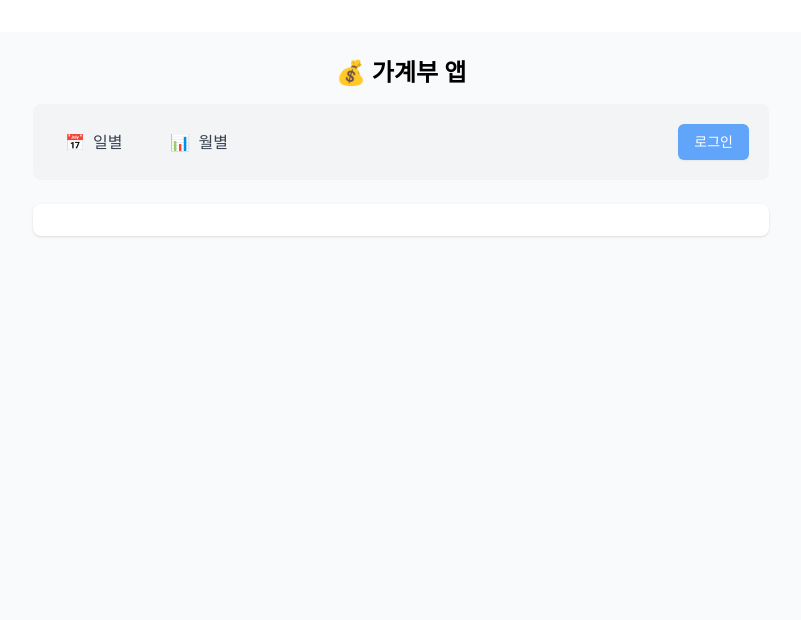
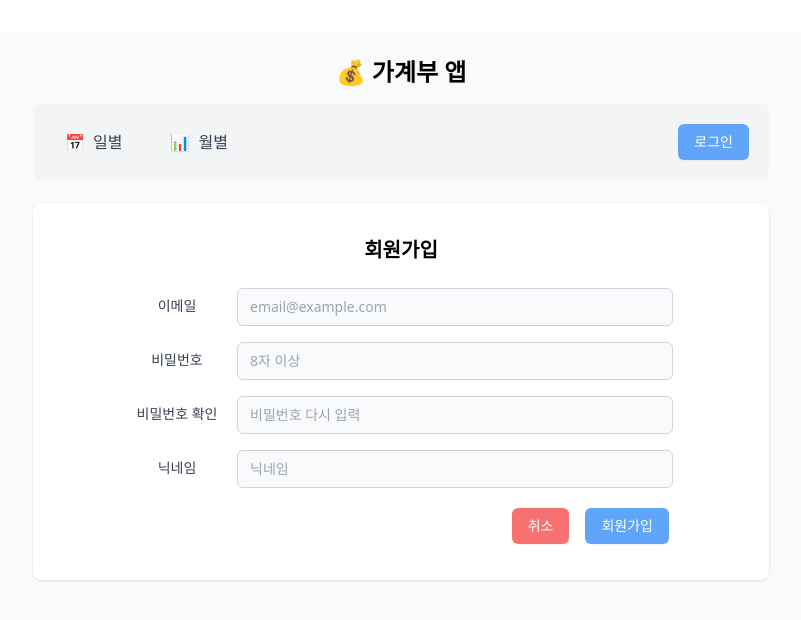
Before and after one commit to sy2667/hh_frontend, a React (Vite) app: page /login/signup in a window 1280 px wide. Shown: the top 620 px of the page, without its empty margins (239-1040 px from the left). Built offline with nearby package versions, Linux system fonts and the light colour scheme; no server answers.

Commit message:
[MOD] 이메일 회원가입/로그인 추가

```diff
--- a/src/App.tsx
+++ b/src/App.tsx
@@ -7,13 +7,10 @@ function App() {
   return (
     <div className="min-h-screen bg-gray-50 dark:bg-gray-900">
       <div className="max-w-3xl mx-auto px-4 py-6">
-        {/* 헤더 */}
         <h1 className="text-2xl font-bold mb-4">{APP_TITLE}</h1>
 
-        {/* 상단 네비게이션 (일/월/연 버튼) */}
         <Navigation />
 
-        {/* 하단 콘텐츠: 여기서 Pages가 라우팅 처리 */}
         <main className="mt-4 bg-white dark:bg-gray-800 rounded-lg p-4 shadow">
           <Pages />
         </main>
--- a/src/components/CustomRadio.tsx
+++ b/src/components/CustomRadio.tsx
@@ -9,7 +9,8 @@ type CustomRadioProps = {
   name: string
   value: string
   options: RadioOption[]
-  direction?: 'row' | 'col' // 라디오 배치
+  direction?: 'row' | 'col'
+  onChange: (value: string) => void
 }
 
 const CustomRadioGroup: React.FC<CustomRadioProps> = ({
@@ -18,6 +19,7 @@ const CustomRadioGroup: React.FC<CustomRadioProps> = ({
   value,
   options,
   direction = 'row',
+  onChange,
 }) => {
   const baseItemClass = `
     flex items-center gap-2
@@ -56,6 +58,7 @@ const CustomRadioGroup: React.FC<CustomRadioProps> = ({
                 value={opt.value}
                 checked={isChecked}
                 className="sr-only"
+                onChange={() => onChange(opt.value)}
               />
 
               <span
--- a/src/components/Modal.tsx
+++ b/src/components/Modal.tsx
@@ -1,6 +1,7 @@
 import React, { useEffect } from 'react'
 import CustomInput from '@components/CustomInput.tsx'
 import CustomRadio from '@components/CustomRadio.tsx'
+import CustomButton from '@components/CustomButton'
 import { defaultValues, type TransactionForm } from '@app-types/transactionType'
 import { useForm } from 'react-hook-form'
 
@@ -55,7 +56,7 @@ export default function Modal({ isOpen, onClose, isMode }: ModalProps) {
               <div className="text-sm text-gray-500">
                 <CustomInput
                   label="내용"
-                  type="description"
+                  type="text"
                   placeholder="ex) 카페, 외식"
                   {...register('description', {
                     required: '내용을 입력해주세요',
@@ -63,34 +64,31 @@ export default function Modal({ isOpen, onClose, isMode }: ModalProps) {
                   error={errors.description?.message}
                 />
 
-                <CustomRadio
-                  label={'수입/지출'}
+                {/*<CustomRadio
+                  label={''}
                   name={'transaction_type'}
                   value={'1'}
                   options={[
                     { value: '1', label: '수입' },
                     { value: '2', label: '지출' },
                   ]}
-                />
-
+                />*/}
                 <CustomInput
-                  label={'금액'}
-                  name={'amount'}
-                  type={'text'}
-                  value={''}
-                  onChange={() => console.log('금액 입력중')}
-                  placeholder={'ex) 5000, 40000'}
-                  disabled={false}
-                  error={''}
+                  label="금액"
+                  type="text"
+                  inputMode="numeric"
+                  placeholder="ex) 5000, 40000"
+                  {...register('amount', {
+                    required: '금액을 입력해주세요.',
+                    onChange: (e) => {
+                      e.target.value = e.target.value.replace(/[^0-9]/g, '')
+                    },
+                  })}
+                  error={errors.amount?.message}
                 />
               </div>
             )}
-
-            {isMode === 'update' && (
-              <div className="text-sm text-gray-500">
-                기존 내역을 수정합니다.
-              </div>
-            )}
+            <CustomButton buttonType="init" htmlType="submit" />
           </form>
         </div>
       </div>
--- a/src/pages/calendar/Day.tsx
+++ b/src/pages/calendar/Day.tsx
@@ -107,7 +107,6 @@ const Day = () => {
       </div>
       <Modal
         isOpen={isModalOpen}
-        title={'수입/지출'}
         isMode={modalMode}
         onClose={() => setIsModalOpen(false)}
       />
--- a/src/pages/index.tsx
+++ b/src/pages/index.tsx
@@ -32,9 +32,6 @@ const Pages = () => {
         }
       />
 
-      {/* 차트 섹션 */}
-      {/*<Route path="/chart/*" element={<ChartPages />} />*/}
-
       {/* 알 수 없는 경로 → 캘린더 일별로 */}
       <Route
         path="*"
--- a/src/pages/login/Login.tsx
+++ b/src/pages/login/Login.tsx
@@ -1,10 +1,10 @@
 import CustomInput from '@components/CustomInput'
 import CustomButton from '@components/CustomButton'
-import { useState, useEffect, useRef, useCallback } from 'react'
+import { useEffect, useRef, useCallback } from 'react'
 import { useAuth } from '../../contexts/AuthContext.tsx'
 import NaverLoginButton from '@components/NaverLoginButton.tsx'
 import { useNavigate } from 'react-router-dom'
-import { loginWithNaver, fetchMe } from '@api/user/user'
+import { loginWithNaver, fetchMe, loginWithHome } from '@api/user/user'
 import { useAuthStore } from '@hooks/common/useAuthStore'
 import { type LoginForm } from '@app-types/userType'
 import { useForm } from 'react-hook-form'
@@ -66,34 +66,45 @@ const Login = () => {
     return () => window.removeEventListener('message', temp)
   }, [onLoginSuccess, APP_ORIGIN])
 
-  const submit = (data: LoginForm) => {
+  const submit = async (data: LoginForm) => {
     if (data.email === 'admin' && data.password === 'admin') {
       setLoginSuccess(true)
+    } else {
+      const loginForm: LoginForm = {
+        email: data.email,
+        password: data.password,
+      }
+      await loginWithHome(loginForm)
+
+      const user = await fetchMe()
+      setUser(user)
+      setLoginSuccess(true)
+      navigate('/calendar/day')
     }
   }
 
   return (
     <div className="space-y-4">
       <div className="mt-4">
-        <form>
+        <form onSubmit={handleSubmit(submit)}>
           <div className="grid grid-flow-row-dense grid-cols-3 grid-rows-2 gap-y-4">
             <div className="flex items-center justify-center">이메일</div>
-            <div className="col-span-2 ">
+            <div className="col-span-2">
               <CustomInput
                 label=""
                 type="email"
                 placeholder="email@example.com"
-                {...register('email', {
-                  required: '이메일을 입력해주세요.',
-                })}
+                {...register('email', { required: '이메일을 입력해주세요.' })}
                 error={errors.email?.message}
               />
             </div>
+
             <div className="flex items-center justify-center">비밀번호</div>
             <div className="col-span-2">
               <CustomInput
                 label=""
                 type="password"
+                placeholder="password"
                 {...register('password', {
                   required: '비밀번호를 입력해주세요.',
                 })}
@@ -101,17 +112,26 @@ const Login = () => {
               />
             </div>
           </div>
+
+          <div className="pt-2 flex justify-end gap-2">
+            <CustomButton
+              buttonType="init"
+              htmlType="button"
+              onClick={() => navigate('/login/signup')}
+            >
+              회원가입
+            </CustomButton>
+            <CustomButton buttonType="init" htmlType="submit">
+              로그인
+            </CustomButton>
+          </div>
         </form>
+
         <div className="text-sm text-gray-600 mb-2 mt-6">
           소셜 계정으로 로그인
         </div>
         <div className="grid grid-cols-4 mt-10 place-items-center">
           <NaverLoginButton />
-        </div>
-        <div className="pt-2 flex justify-end gap-2">
-          <CustomButton buttonType="init" htmlType={'submit'}>
-            로그인
-          </CustomButton>
         </div>
       </div>
     </div>
--- /dev/null
+++ b/src/pages/login/Signup.tsx
@@ -0,0 +1,124 @@
+import { useForm } from 'react-hook-form'
+import { useNavigate } from 'react-router-dom'
+import CustomInput from '@components/CustomInput'
+import CustomButton from '@components/CustomButton'
+import {
+  defaultValues,
+  type SignForm,
+  type ValidateForm,
+} from '@app-types/userType'
+import { fetchMe, joinWithHome } from '@api/user/user'
+import { useAuthStore } from '@hooks/common/useAuthStore.ts'
+import { useAuth } from '@/contexts/AuthContext.tsx'
+
+const Signup = () => {
+  const navigate = useNavigate()
+  const setUser = useAuthStore((s) => s.setUser)
+  const { setLoginSuccess } = useAuth()
+
+  const {
+    register,
+    handleSubmit,
+    watch,
+    formState: { errors, isSubmitting },
+  } = useForm<ValidateForm>({
+    defaultValues: defaultValues,
+    mode: 'onSubmit',
+  })
+
+  const pw = watch('password')
+
+  const submit = async (data: SignForm) => {
+    const payload: SignForm = {
+      email: data.email,
+      password: data.password,
+      nickname: data.nickname,
+    }
+
+    try {
+      await joinWithHome(payload)
+      const user = await fetchMe()
+      setUser(user)
+      setLoginSuccess(true)
+
+      navigate('/calendar/day')
+    } catch (e) {
+      console.error('회원가입 실패', e)
+    }
+  }
+
+  return (
+    <div className="max-w-xl mx-auto p-4 space-y-6">
+      <h1 className="text-xl font-semibold">회원가입</h1>
+
+      <form onSubmit={handleSubmit(submit)} className="space-y-4">
+        <CustomInput
+          label="이메일"
+          type="text"
+          placeholder="email@example.com"
+          {...register('email', {
+            required: '이메일을 입력해주세요.',
+            pattern: {
+              value: /^[^\s@]+@[^\s@]+\.[^\s@]+$/,
+              message: '이메일 형식이 올바르지 않습니다.',
+            },
+          })}
+          error={errors.email?.message}
+        />
+
+        <CustomInput
+          label="비밀번호"
+          type="password"
+          placeholder="8자 이상"
+          {...register('password', {
+            required: '비밀번호를 입력해주세요.',
+            minLength: {
+              value: 8,
+              message: '비밀번호는 8자 이상이어야 합니다.',
+            },
+          })}
+          error={errors.password?.message}
+        />
+
+        <CustomInput
+          label="비밀번호 확인"
+          type="password"
+          placeholder="비밀번호 다시 입력"
+          {...register('passwordConfirm', {
+            required: '비밀번호 확인을 입력해주세요.',
+            validate: (v) => v === pw || '비밀번호가 일치하지 않습니다.',
+          })}
+          error={errors.passwordConfirm?.message}
+        />
+
+        <CustomInput
+          label="닉네임"
+          type="text"
+          placeholder="닉네임"
+          {...register('nickname', {
+            required: '닉네임을 입력해주세요.',
+            minLength: { value: 2, message: '닉네임은 2글자 이상' },
+            maxLength: { value: 12, message: '닉네임은 12글자 이하' },
+          })}
+          error={errors.nickname?.message}
+        />
+
+        <div className="flex justify-end gap-2">
+          <CustomButton
+            buttonType="delete"
+            htmlType="button"
+            onClick={() => navigate(-1)}
+          >
+            취소
+          </CustomButton>
+
+          <CustomButton buttonType="init" htmlType="submit">
+            {isSubmitting ? '처리중' : '회원가입'}
+          </CustomButton>
+        </div>
+      </form>
+    </div>
+  )
+}
+
+export default Signup
--- a/src/pages/login/index.tsx
+++ b/src/pages/login/index.tsx
@@ -1,11 +1,15 @@
 // src/pages/calendar/index.tsx
 import { Routes, Route } from 'react-router-dom'
 import Login from './Login'
+import Signup from './Signup'
 
 const LoginPages = () => {
   return (
     <Routes>
       <Route index element={<Login />} />
+
+      {/* /login/signup */}
+      <Route path="signup" element={<Signup />} />
     </Routes>
   )
 }
--- a/src/types/userType.ts
+++ b/src/types/userType.ts
@@ -10,7 +10,27 @@ export interface LoginResponse {
   message?: string
 }
 
+export interface SignForm {
+  email: string
+  password: string
+  nickname: string
+}
+
+export interface ValidateForm {
+  email: string
+  password: string
+  passwordConfirm: string
+  nickname: string
+}
+
 export interface LoginForm {
   email: string
   password: string
 }
+
+export const defaultValues: ValidateForm = {
+  email: '',
+  password: '',
+  passwordConfirm: '',
+  nickname: '',
+}
```
Also changed, not shown: src/api/user/user.ts (+13 -1 lines).
